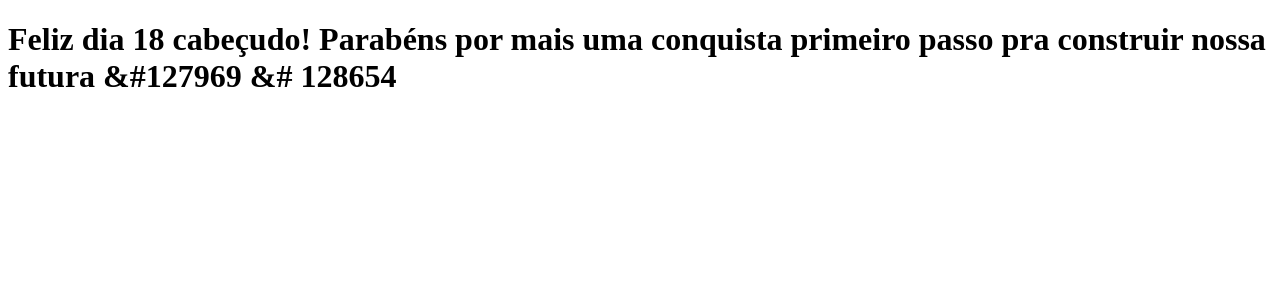
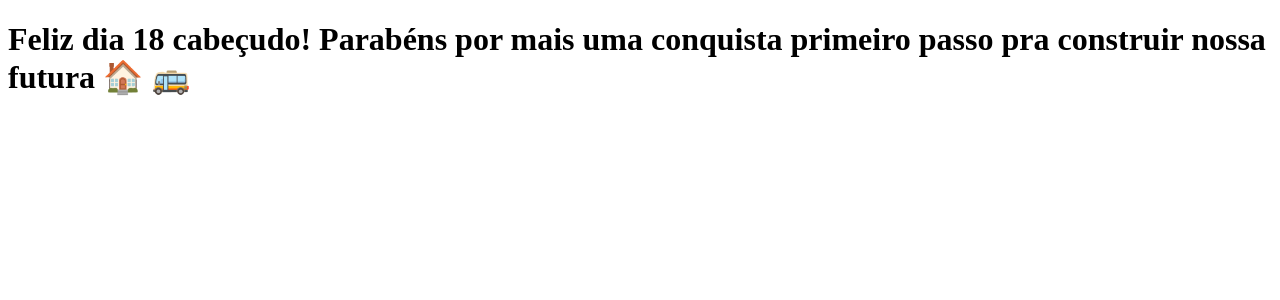
Before and after one commit to clara-silva-martins/clone-tabnews, a Next.js app: page / in a window 1280 px wide. Shown: the top 300 px of the page. Built offline with nearby package versions, Linux system fonts and the light colour scheme.

Commit message:
adiciona emojis

```diff
--- a/pages/index.js
+++ b/pages/index.js
@@ -1,5 +1,5 @@
 function Home(){
-    return <h1>Feliz dia 18 cabeçudo! Parabéns por mais uma conquista primeiro passo pra construir nossa futura &#127969 &#	128654 </h1>
+    return <h1>Feliz dia 18 cabeçudo! Parabéns por mais uma conquista primeiro passo pra construir nossa futura 🏠 🚌 </h1>
 }
 
 export default Home;
```
